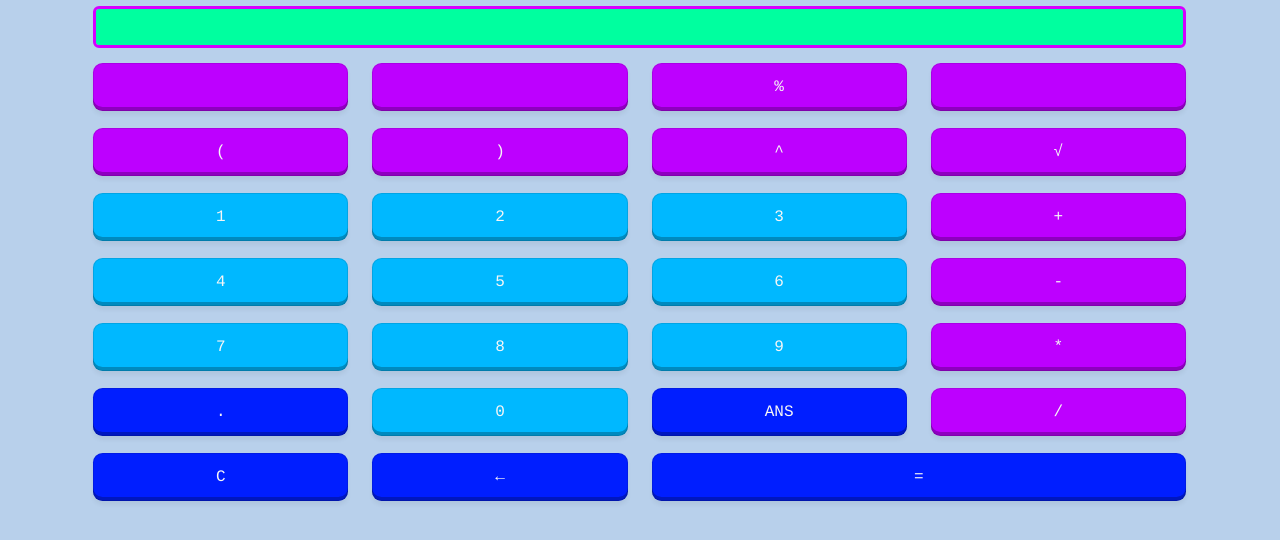
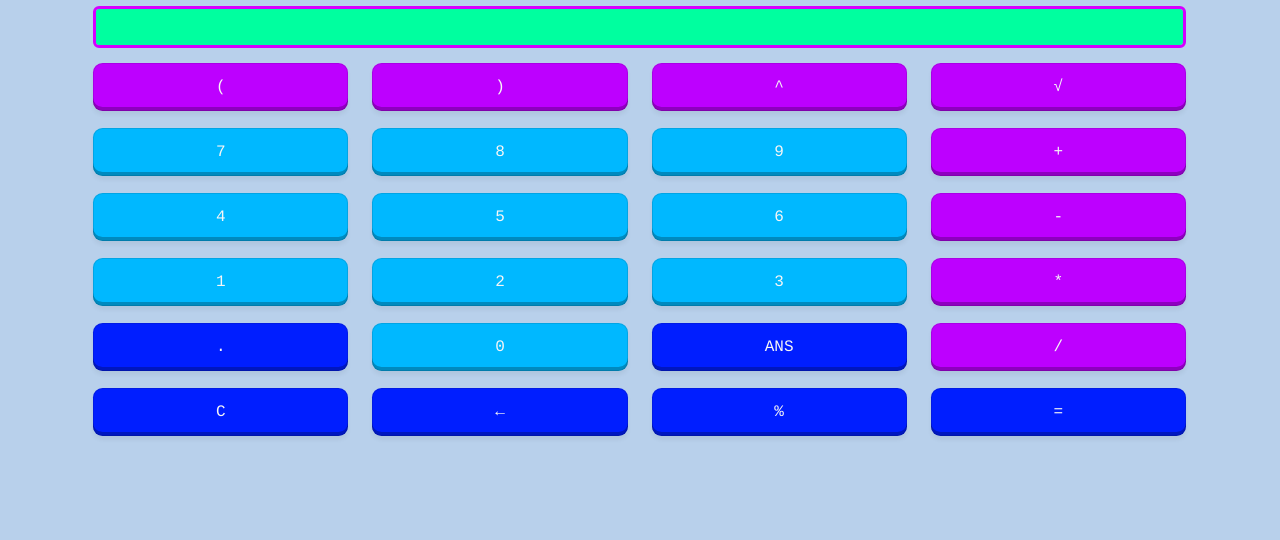
Before and after one commit to BenjaminCastroO/calculadora, a plain HTML site: page index.html in a window 1280 px wide. Shown: the part 102-642 px from the top of the page. Drawn offline with nearby package versions, Linux system fonts and the light colour scheme.

Commit message:
se reordena botones de la calculadora

```diff
--- a/index.html
+++ b/index.html
@@ -125,35 +125,6 @@
 
         <div class="row">
           <div class="col-3">
-            <button id="btn1" class="pushy__btn pushy__btn--red p-4">
-
-            </button>
-          </div>
-          <div class="col-3">
-            <button id="btn2" class="pushy__btn pushy__btn--red p-4">
-
-            </button>
-          </div>
-          <div class="col-3">
-            <button id="bpercent" class="pushy__btn pushy__btn--red p-4">
-              %
-            </button>
-          </div>
-          <div class="col-3">
-            <button id="btn4" class="pushy__btn pushy__btn--red p-4">
-
-            </button>
-          </div>
-        </div>
-
-
-
-
-
-
-
-        <div class="row">
-          <div class="col-3">
             <button id="bParenAbre" class="pushy__btn pushy__btn--red p-4">
               (
             </button>
@@ -177,21 +148,21 @@
 
 
 
-
        <div class="row">
         <div class="col-3">
-            <button id="b1" class="pushy__btn pushy__btn--green p-4">1</button>
+          <button id="b7" class="pushy__btn pushy__btn--green p-4">7</button>
         </div>
         <div class="col-3">
-            <button id="b2" class="pushy__btn pushy__btn--green p-4">2</button>
+          <button id="b8" class="pushy__btn pushy__btn--green p-4">8</button>
         </div>
         <div class="col-3">
-            <button id="b3" class="pushy__btn pushy__btn--green p-4">3</button>
+          <button id="b9" class="pushy__btn pushy__btn--green p-4">9</button>
         </div>
           <div class="col-3">
             <button id="bplus" class="pushy__btn pushy__btn--red p-4">+</button>
           </div>
         </div>
+
 
 
         <div class="row">
@@ -214,13 +185,13 @@
 
         <div class="row">
           <div class="col-3">
-            <button id="b7" class="pushy__btn pushy__btn--green p-4">7</button>
+            <button id="b1" class="pushy__btn pushy__btn--green p-4">1</button>
           </div>
           <div class="col-3">
-            <button id="b8" class="pushy__btn pushy__btn--green p-4">8</button>
+            <button id="b2" class="pushy__btn pushy__btn--green p-4">2</button>
           </div>
           <div class="col-3">
-            <button id="b9" class="pushy__btn pushy__btn--green p-4">9</button>
+            <button id="b3" class="pushy__btn pushy__btn--green p-4">3</button>
           </div>
           <div class="col-3">
             <button id="bmultiply" class="pushy__btn pushy__btn--red p-4">
@@ -253,7 +224,10 @@
           <div class="col-3">
             <button id="bback" class="pushy__btn pushy__btn--blue p-4">←</button>
           </div>
-          <div class="col-6">
+          <div class="col-3">
+            <button id="bpercent" class="pushy__btn pushy__btn--blue p-4">%</button>
+          </div>
+          <div class="col-3">
             <button id="bequal" class="pushy__btn pushy__btn--blue p-4">=</button>
           </div>
         </div>
```
Lines whose indentation alone changed are shown as unchanged.
